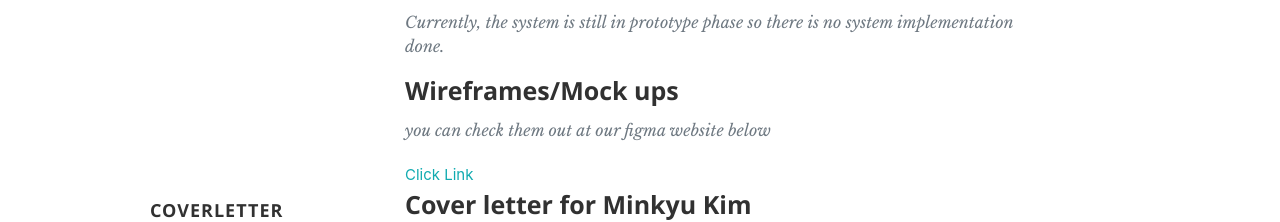
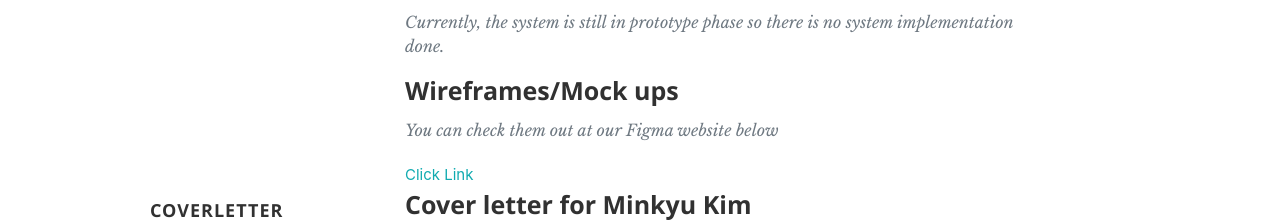
Before and after one commit to DerpyTheSpy/Minkyu_K_W23Portfolio, a React (Create React App) app: page / in a window 1280 px wide. Shown: the part 3431-3653 px from the top of the page. Built offline with nearby package versions, Linux system fonts and the light colour scheme.

Commit message:
grammar changes

```diff
--- a/src/resumeData.js
+++ b/src/resumeData.js
@@ -67,7 +67,7 @@ let resumeData = {
       },
       {
         "name":"Wireframes/Mock ups",
-        "description":"you can check them out at our figma website below"
+        "description":"You can check them out at our Figma website below"
       },
     ],
     "work":[
```
